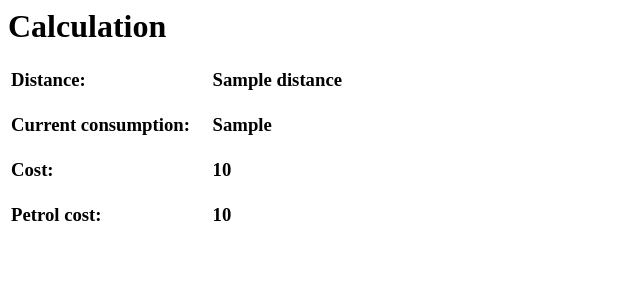
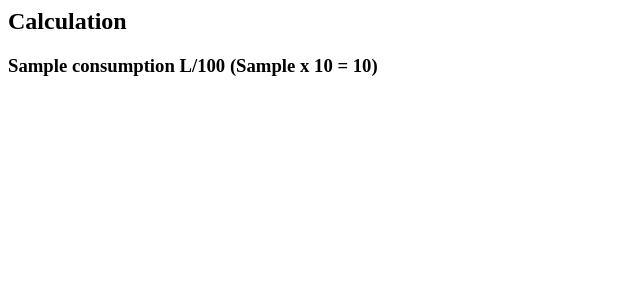
Before and after one commit to acikabubo/driving-car-expense, a FastAPI app: template templates/calculations.html in a window 1280 px wide. Shown: the top 300 px of the page, without its empty margins (0-640 px from the left). Run offline with FastAPI, Linux system fonts and the light colour scheme; the template is opened without the code that fills it: most values are stand-ins (such as "Sample title", 1, 10 or a date in 2020).

Commit message:
Refactor code

```diff
--- a/main.py
+++ b/main.py
@@ -1,7 +1,5 @@
-from datetime import datetime, time
 from fastapi import FastAPI, Request, Form
 from fastapi.responses import HTMLResponse
-from fastapi.staticfiles import StaticFiles
 from fastapi.templating import Jinja2Templates
 
 app = FastAPI()
@@ -18,35 +16,21 @@ async def index(request: Request):
 @app.post("/calculate", response_class=HTMLResponse)
 async def calculate(
     request: Request,
-    petrol_price: int = Form(),
-    consumption: int = Form(),
-    start_time: datetime = Form(),
+    petrol_price: float = Form(),
+    consumption: float = Form(),
     start_odometer: int = Form(),
-    arrive_time: datetime = Form(),
     arrive_odometer: int = Form()
 ):
-    print()
-    print(petrol_price)
-    print(consumption)
-    print(start_time)
-    print(start_odometer)
-    print(arrive_time)
-    print(arrive_odometer)
-    print()
-    print(arrive_time - start_time)
-    print()
-
     distance = arrive_odometer - start_odometer
-    current_consumption = (distance * consumption) / 100
-    cost = current_consumption * petrol_price
-    petrol_cost = f'{consumption} L/100 ({current_consumption} x {petrol_price} = {cost})'
+    trip_consumption = (distance * consumption) / 100
+    cost = trip_consumption * petrol_price
 
     return templates.TemplateResponse(
         "calculations.html", {
             "request": request,
-            "distance": distance,
-            "current_consumption": current_consumption,
-            "cost": cost,
-            "petrol_cost": petrol_cost
+            "consumption": consumption,
+            "trip_consumption": trip_consumption,
+            "petrol_price": petrol_price,
+            "cost": cost
         }
     )
--- a/templates/calculations.html
+++ b/templates/calculations.html
@@ -4,24 +4,9 @@
     <title>Calculation</title>
 </head>
 
-<table>
-    <h1>Calculation</h1>
-    <tr>
-        <td><h3>Distance:</h3></td>
-        <td><h3>&emsp;{{ distance }}</h3></td>
-    </tr>
-    <tr>
-        <td><h3>Current consumption:</h3></td>
-        <td><h3>&emsp;{{ current_consumption }}</h3></td>
-    </tr>
-    <tr>
-        <td><h3>Cost:</h3></td>
-        <td><h3>&emsp;{{ cost }}</h3></td>
-    </tr>
-    <tr>
-        <td><h3>Petrol cost:</h3></td>
-        <td><h3>&emsp;{{ petrol_cost }}</h3></td>
-    </tr>
-</table>
+<body>
+    <h2>Calculation</h2>
+    <h3>{{ consumption }} L/100 ({{ trip_consumption }} x {{ petrol_price }} = {{ cost }})</h3>
+</body>
 
 </html>
```
Also changed, not shown: templates/index.html (+6 -11 lines), 1 other file.
